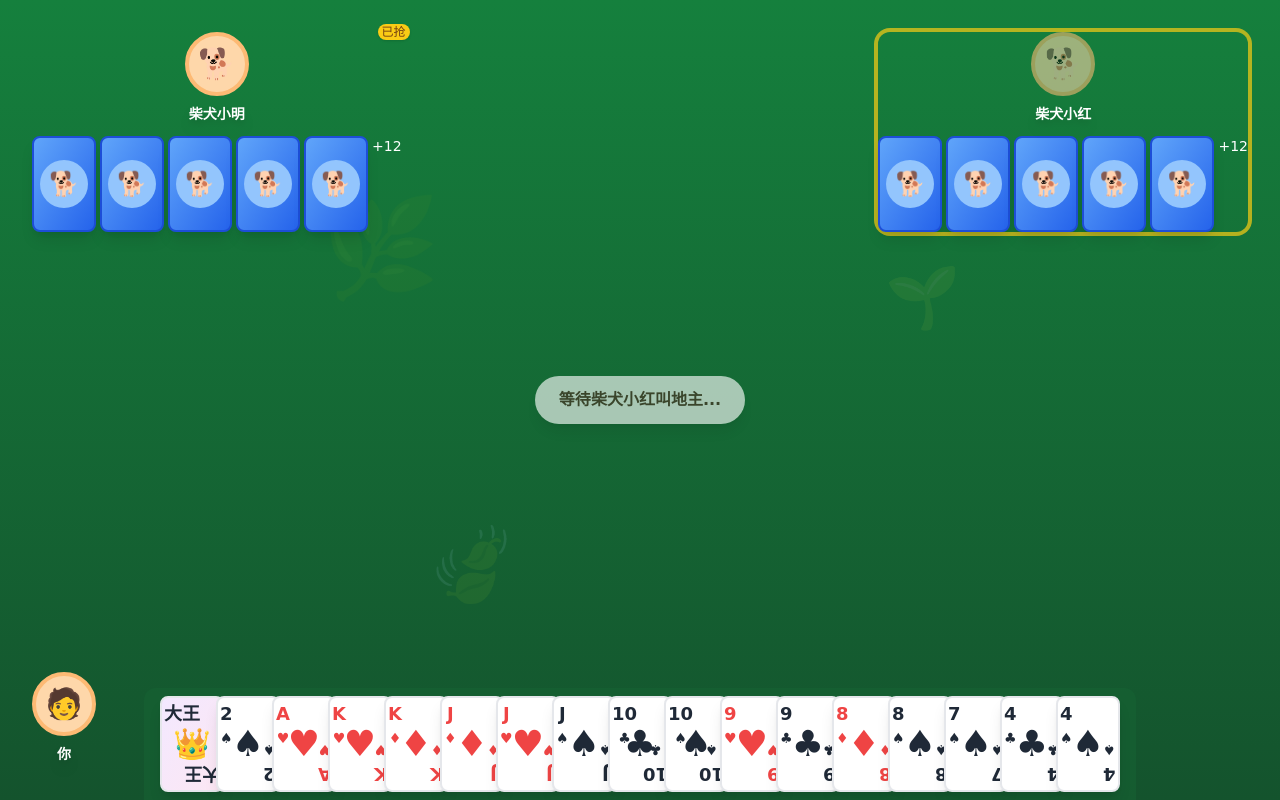
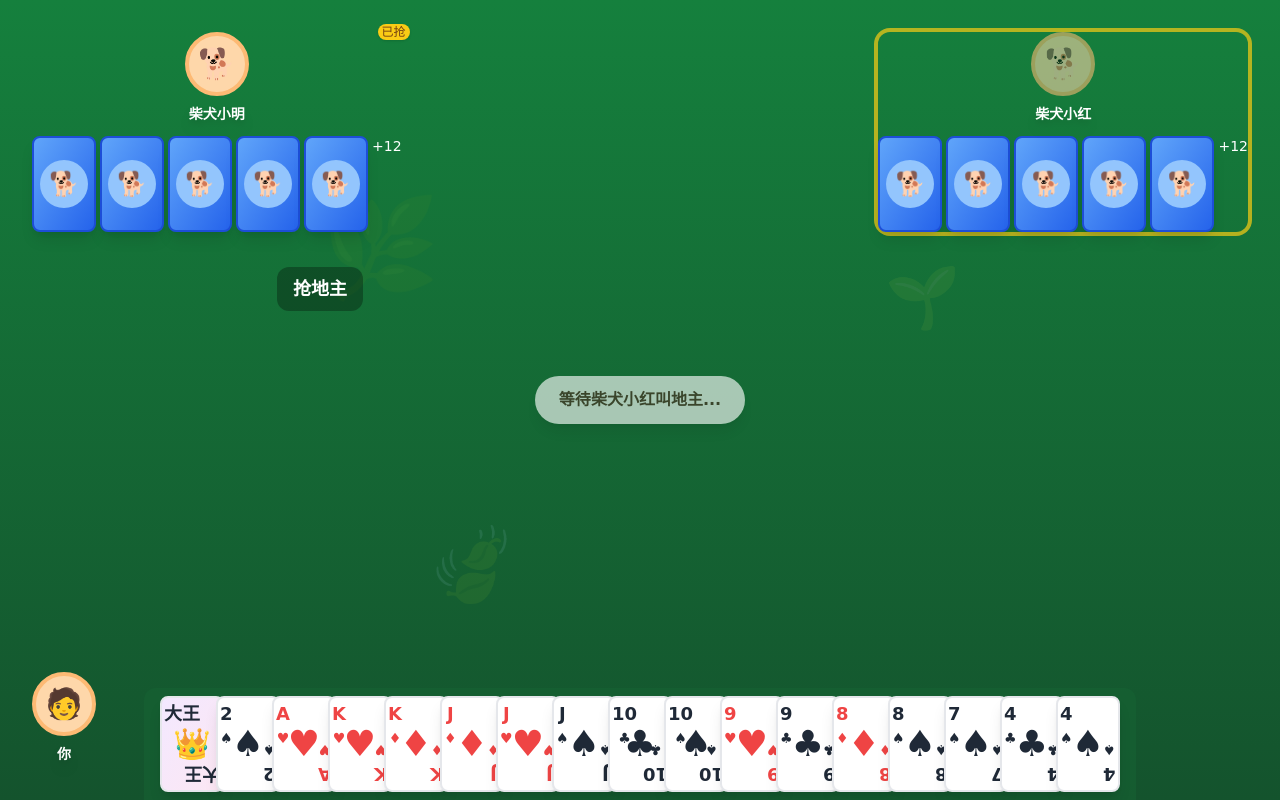
Before and after one commit to dkz359/dzz-douzizhu, a React (Vite) app: page / in a window 1280 px wide. Both pictures are taken after a click on the button "开始游戏". Built offline with nearby package versions, Linux system fonts and the light colour scheme; the HTML template or start-up script is replaced by a standard one.

Commit message:
feat: show grab/pass status text in played cards area

```diff
--- a/src/components/GameTable.tsx
+++ b/src/components/GameTable.tsx
@@ -73,7 +73,7 @@ export function GameTable() {
     pass('player')
   }, [pass])
 
-  // Helper component to render played cards area
+  // Helper component to render played cards area with text
   const PlayedCardsArea = ({ cards, position }: { cards: Card[], position: string }) => (
     <motion.div
       initial={false}
@@ -85,6 +85,39 @@ export function GameTable() {
       ))}
     </motion.div>
   )
+
+  // Helper to render status text (for grabbing phase or pass)
+  const StatusText = ({ text, position }: { text: string, position: string }) => (
+    <motion.div
+      initial={false}
+      animate={{ scale: 1 }}
+      className="bg-black/30 rounded-xl px-4 py-2"
+    >
+      <span className="text-white text-lg font-bold">{text}</span>
+    </motion.div>
+  )
+
+  // Determine what to show in a player's played cards area
+  const getPlayerAreaDisplay = (pos: 'player' | 'ai1' | 'ai2'): { type: 'text'; text: string } | { type: 'cards'; cards: Card[] } | null => {
+    if (state.phase === 'grabbing_lord') {
+      const decision = state.grabDecisions[pos]
+      if (decision === 'grabbed') return { type: 'text', text: '抢地主' }
+      if (decision === 'passed') return { type: 'text', text: '不抢' }
+      return null
+    }
+    if (state.phase === 'playing') {
+      const playedCards = state.roundPlayedCards[pos]
+      if (playedCards && playedCards.length > 0) {
+        return { type: 'cards', cards: playedCards }
+      }
+      // If someone has played and this player hasn't, show "不出"
+      if (state.lastPlayedPlayer !== null && state.lastPlayedPlayer !== pos) {
+        return { type: 'text', text: '不出' }
+      }
+      return null
+    }
+    return null
+  }
 
   const player = state.players.find(p => p.position === 'player')!
   const ai1 = state.players.find(p => p.position === 'ai1')!
@@ -152,23 +185,32 @@ export function GameTable() {
 
       {/* AI1 出牌区 - 左侧 */}
       <div className="absolute top-1/3 left-1/4 -translate-x-1/2">
-        {state.roundPlayedCards?.ai1 && (
-          <PlayedCardsArea cards={state.roundPlayedCards.ai1} position="ai1" />
-        )}
+        {(() => {
+          const display = getPlayerAreaDisplay('ai1')
+          if (!display) return null
+          if (display.type === 'text') return <StatusText text={display.text} position="ai1" />
+          return <PlayedCardsArea cards={display.cards} position="ai1" />
+        })()}
       </div>
 
       {/* AI2 出牌区 - 右侧 */}
       <div className="absolute top-1/3 right-1/4 translate-x-1/2">
-        {state.roundPlayedCards?.ai2 && (
-          <PlayedCardsArea cards={state.roundPlayedCards.ai2} position="ai2" />
-        )}
+        {(() => {
+          const display = getPlayerAreaDisplay('ai2')
+          if (!display) return null
+          if (display.type === 'text') return <StatusText text={display.text} position="ai2" />
+          return <PlayedCardsArea cards={display.cards} position="ai2" />
+        })()}
       </div>
 
       {/* 玩家出牌区 - 中央下方 */}
       <div className="absolute bottom-1/3 left-1/2 -translate-x-1/2">
-        {state.roundPlayedCards?.player && (
-          <PlayedCardsArea cards={state.roundPlayedCards.player} position="player" />
-        )}
+        {(() => {
+          const display = getPlayerAreaDisplay('player')
+          if (!display) return null
+          if (display.type === 'text') return <StatusText text={display.text} position="player" />
+          return <PlayedCardsArea cards={display.cards} position="player" />
+        })()}
       </div>
 
       {/* 玩家头像和信息 - 左下角 */}
```
